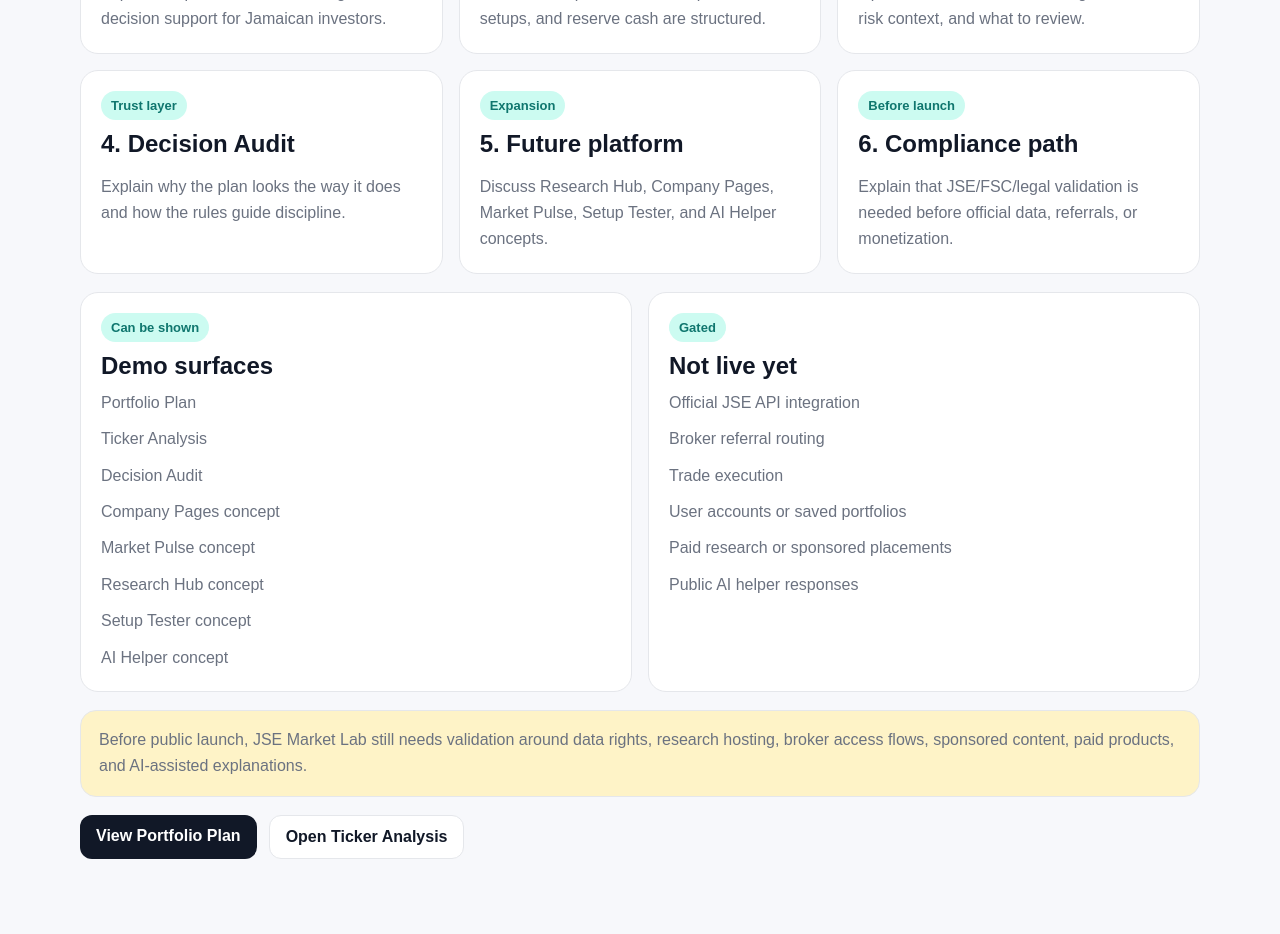
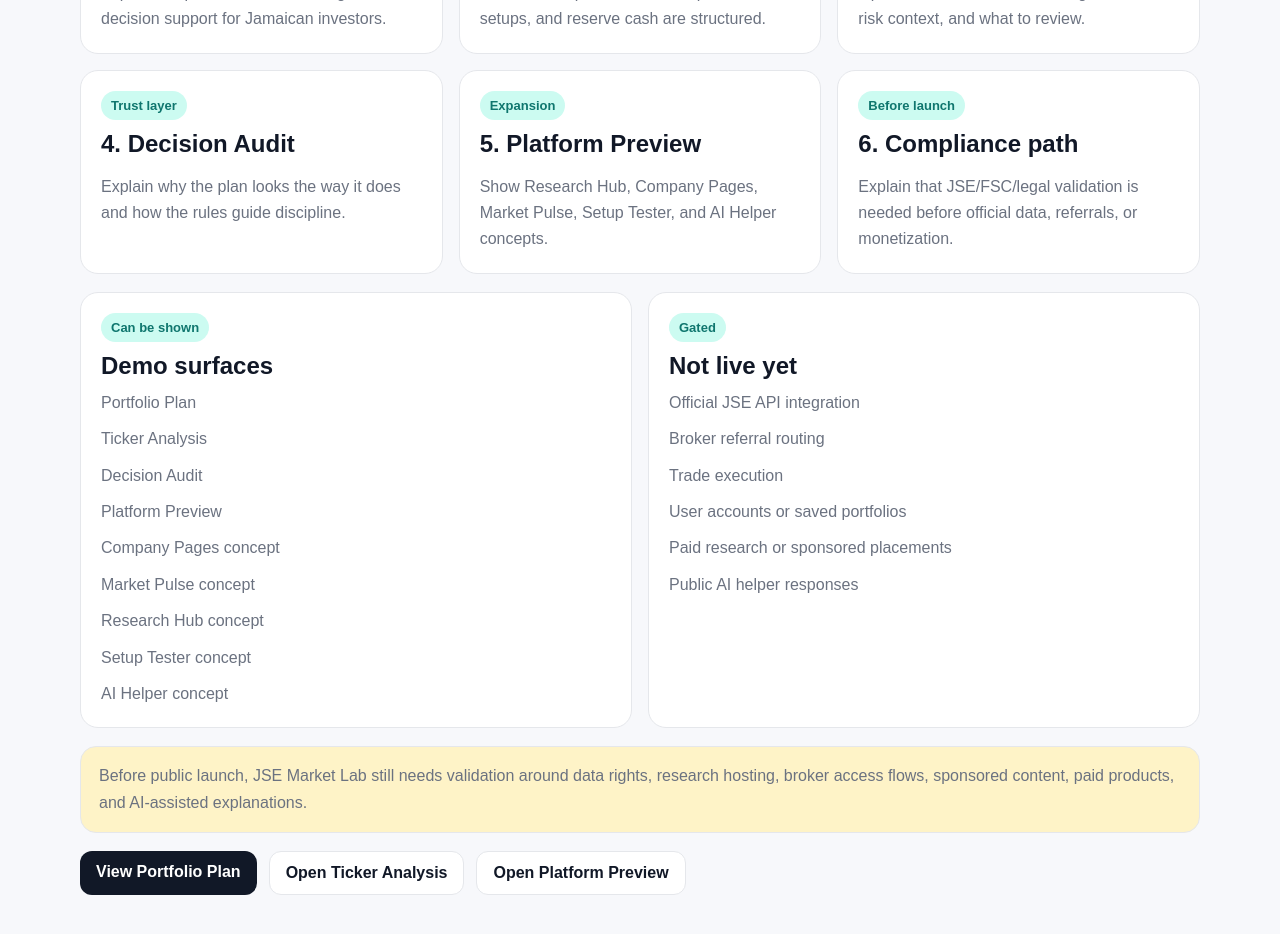
Before and after one commit to beautifulmind9/jse-market-lab, a Next.js app in the folder frontend/: page /demo in a window 1280 px wide. Shown: the part 940-1874 px from the top of the page. Built offline with nearby package versions, Linux system fonts and the light colour scheme.

Commit message:
Link platform preview from demo guide

```diff
--- a/frontend/app/demo/page.tsx
+++ b/frontend/app/demo/page.tsx
@@ -6,6 +6,7 @@
   'Portfolio Plan',
   'Ticker Analysis',
   'Decision Audit',
+  'Platform Preview',
   'Company Pages concept',
   'Market Pulse concept',
   'Research Hub concept',
@@ -73,8 +74,8 @@
         <InfoCard title="4. Decision Audit" label="Trust layer">
           <p>Explain why the plan looks the way it does and how the rules guide discipline.</p>
         </InfoCard>
-        <InfoCard title="5. Future platform" label="Expansion">
-          <p>Discuss Research Hub, Company Pages, Market Pulse, Setup Tester, and AI Helper concepts.</p>
+        <InfoCard title="5. Platform Preview" label="Expansion">
+          <p>Show Research Hub, Company Pages, Market Pulse, Setup Tester, and AI Helper concepts.</p>
         </InfoCard>
         <InfoCard title="6. Compliance path" label="Before launch">
           <p>Explain that JSE/FSC/legal validation is needed before official data, referrals, or monetization.</p>
@@ -112,6 +113,9 @@
         <Link className="button secondary" href="/ticker/JMMBGL">
           Open Ticker Analysis
         </Link>
+        <Link className="button secondary" href="/platform-preview">
+          Open Platform Preview
+        </Link>
       </div>
     </div>
   );
```
